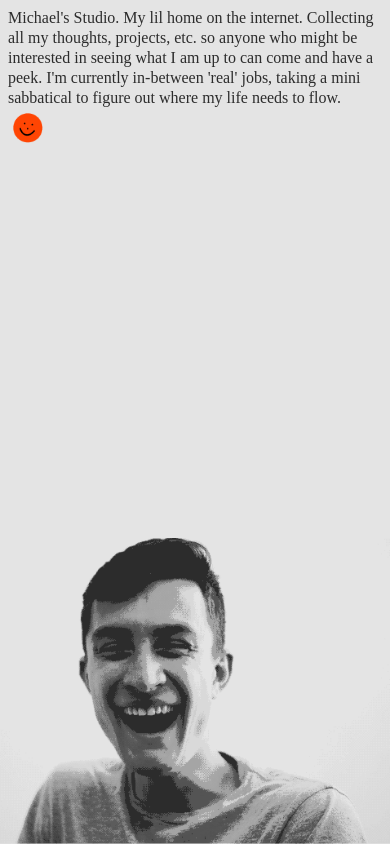
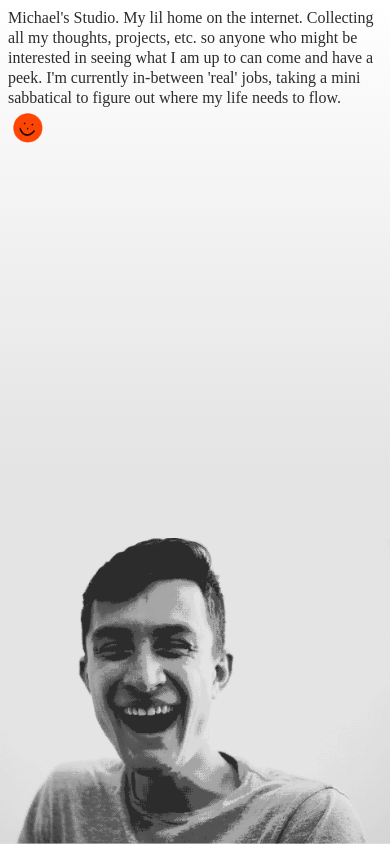
Before and after one commit to mcgingras/blogv3, a Gatsby site: page / in a window 390 px wide. Built offline with nearby package versions, Linux system fonts and the light colour scheme; Gatsby itself is replaced by a stand-in of ours; a web font is replaced by a local one.

Commit message:
gradient

```diff
--- a/src/style/index.scss
+++ b/src/style/index.scss
@@ -50,7 +50,7 @@ html{
 @media only screen and (max-width: 600px) {
 
   body{
-    background-color: #e4e4e4;
+    background: linear-gradient(180deg, rgba(255, 255, 255, 0) 0%, #E4E4E4 55%);
   }
 
   .container{
```
